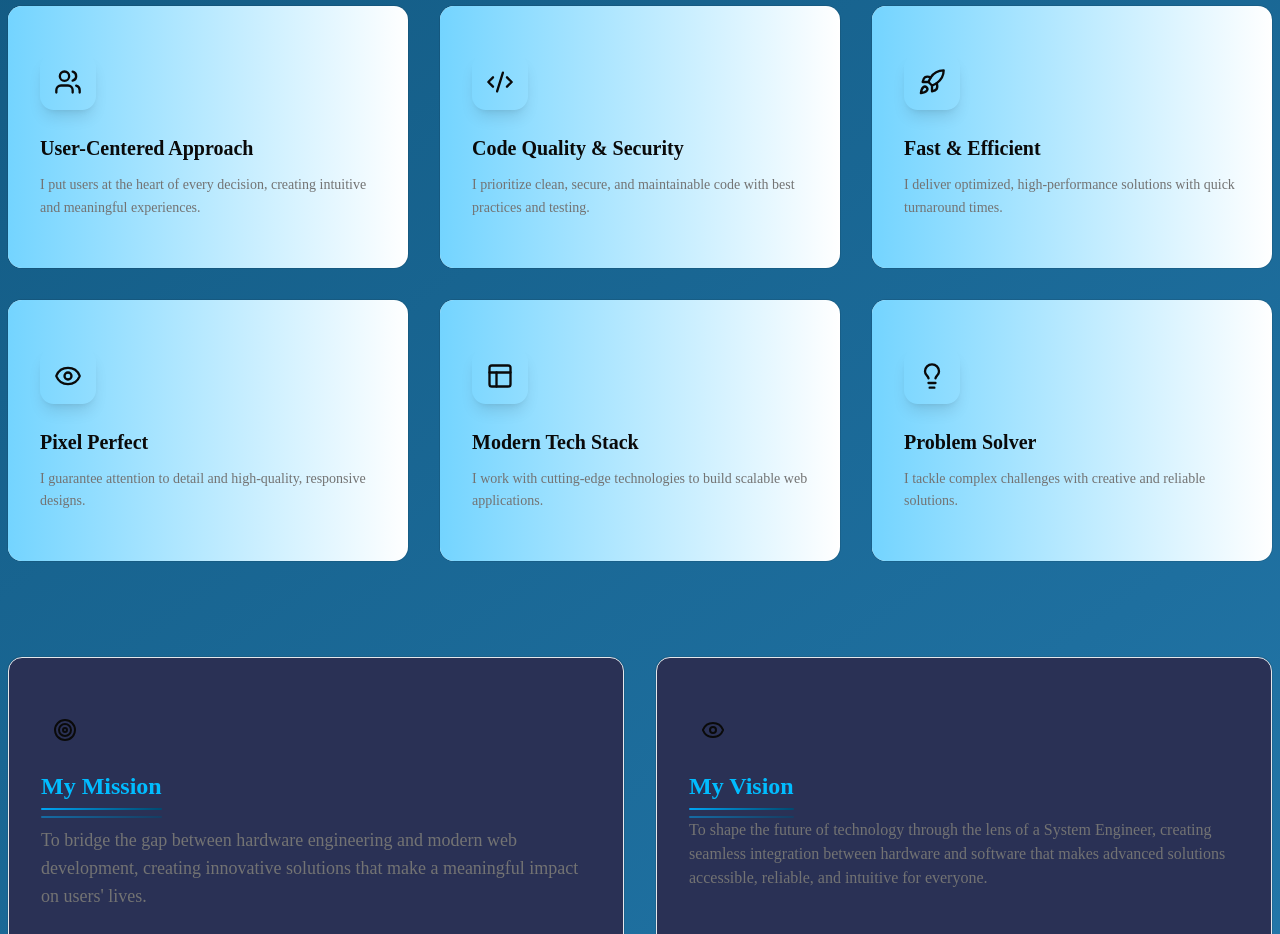
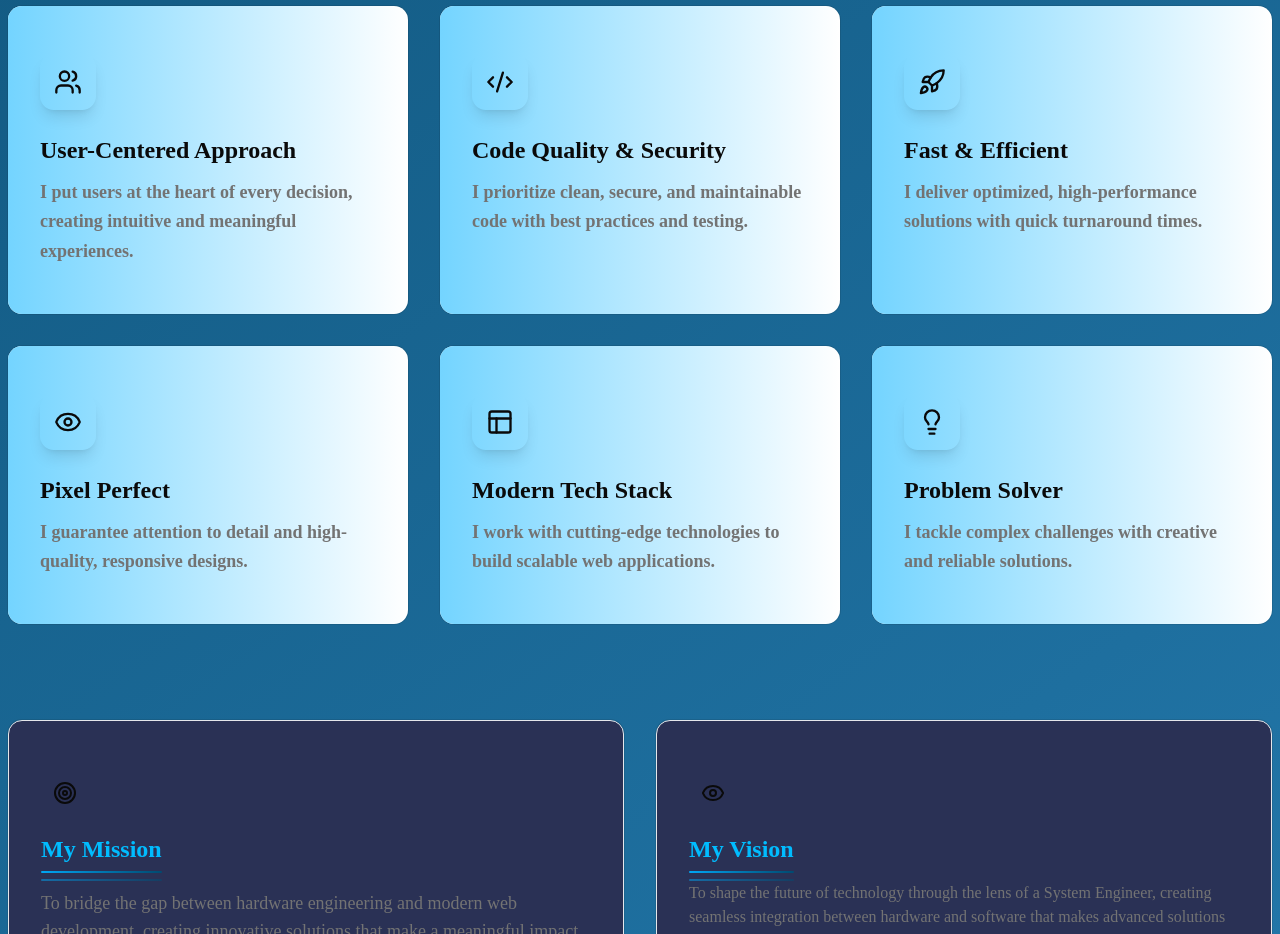
Before and after one commit to haftamudesta/portfolio_nextjs, a Next.js app: page / in a window 1280 px wide. Shown: the part 2060-2994 px from the top of the page. Built offline with nearby package versions, Linux system fonts and the light colour scheme.

Commit message:
Update about page

```diff
--- a/src/components/About.tsx
+++ b/src/components/About.tsx
@@ -4,17 +4,8 @@ import Link from "next/link";
 import Image from "next/image";
 import {
   ArrowLeft,
-  Award,
   Users,
-  ShoppingBag,
-  Shield,
-  Heart,
-  Star,
-  Clock,
-  CreditCard,
-  Globe,
   Target,
-  Zap,
   Code2,
   Rocket,
   Eye,
@@ -295,11 +286,11 @@ function About() {
                     </div>
                   </div>
 
-                  <h3 className="text-xl font-bold mb-3 group-hover:text-primary-600 transition-colors duration-300">
+                  <h3 className="text-2xl font-bold mb-3 group-hover:text-primary-600 transition-colors duration-300">
                     {value.title}
                   </h3>
 
-                  <p className="text-muted-foreground leading-relaxed">
+                  <p className="text-muted-foreground leading-relaxed font-bold text-lg dark:text-white">
                     {value.description}
                   </p>
 
```
